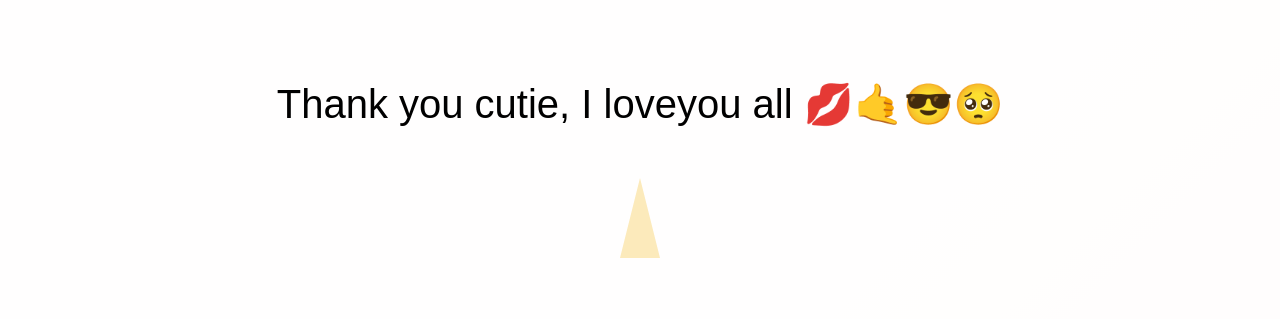
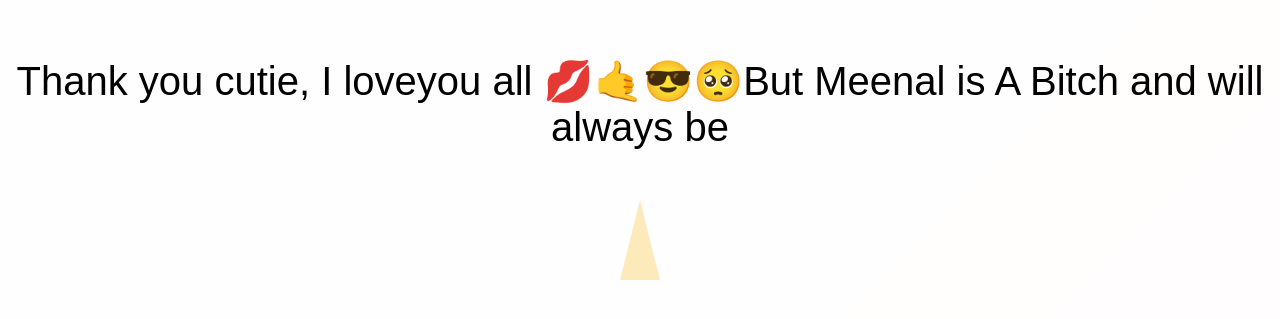
Before and after one commit to Vihaan7578/Naam-se-major-Kaam-se-minor, a plain HTML site: page success2.html in a window 1280 px wide. Shown: the part 251-570 px from the top of the page. Drawn offline with Linux system fonts and the light colour scheme.

Commit message:
success2.html

```diff
--- a/success2.html
+++ b/success2.html
@@ -10,7 +10,7 @@
     <div class="glowing-background"></div>
 
     <div class="success-screen success-screen-2 show">
-        <p class="success-text success-text-2">Thank you cutie, I loveyou all 💋🤙😎🥺</p>
+        <p class="success-text success-text-2">Thank you cutie, I loveyou all 💋🤙😎🥺But Meenal is A Bitch and will always be</p>
         <div class="party-popper">
             <div class="popper"></div>
             <div class="confetti"></div>
```
